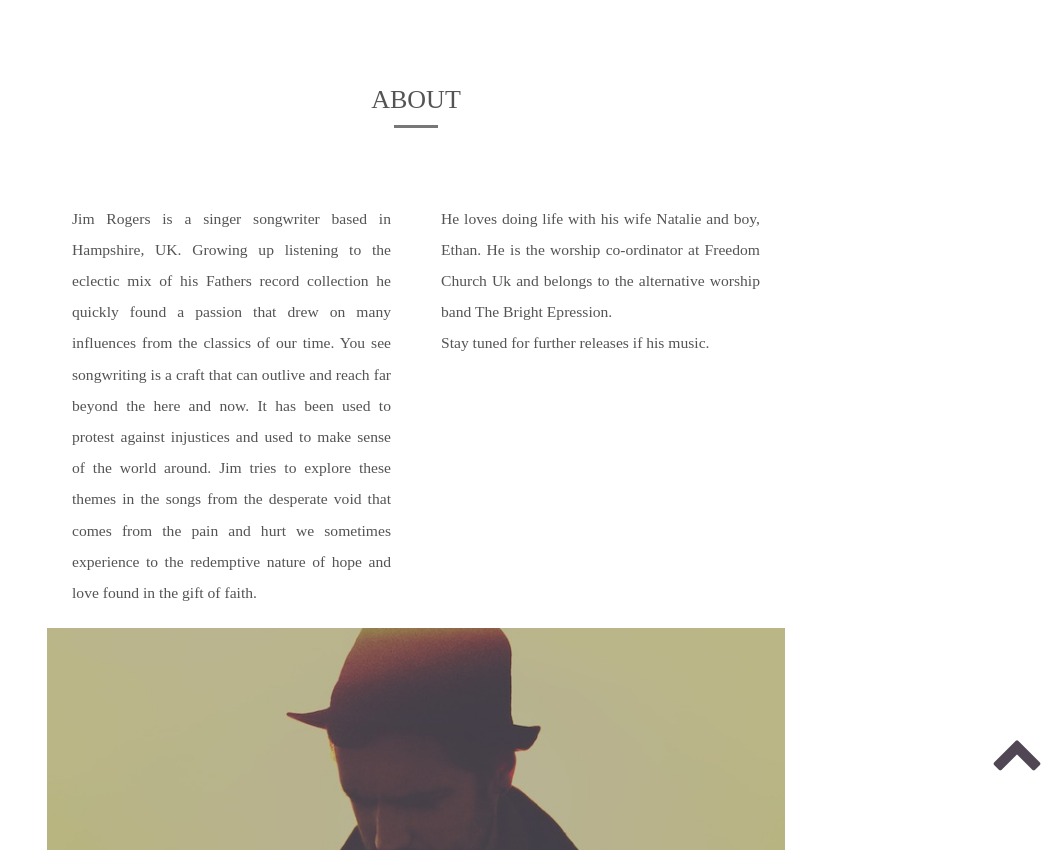
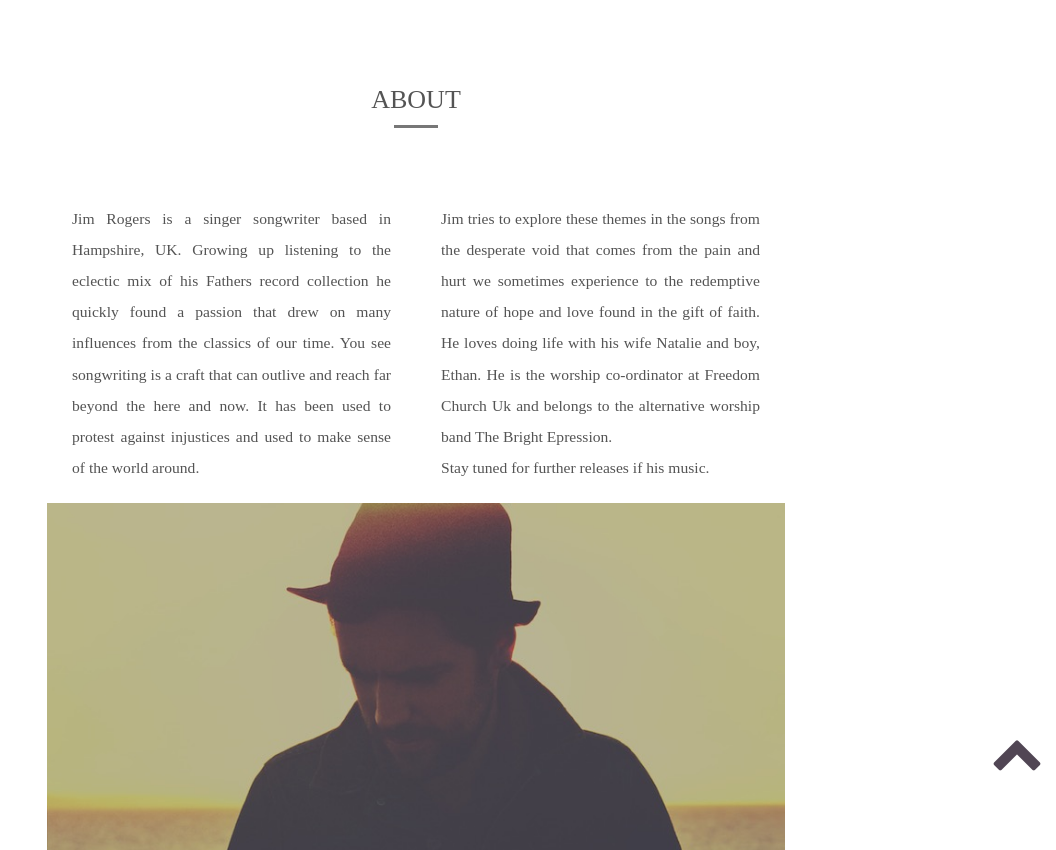
Before and after one commit to JimRogers/jimrogerswebsite, a Jekyll site: the page built from about/index.html, in a window 1280 px wide and 900 px high, scrolled down 254 px, cut to the strip 50-900 px from the top of the window. Shown: the whole strip, without its empty margins (224-1280 px from the left). Built offline with Jekyll 4.4.1, drawn with Linux system fonts in a browser that asks for light colours.

Commit message:
Add new layout for bio

```diff
--- a/_includes/about-section.html
+++ b/_includes/about-section.html
@@ -7,13 +7,13 @@
      <div id="about-text">
                  <p>Jim Rogers is a singer songwriter based in Hampshire, UK. Growing up listening to the eclectic mix of his Fathers record collection he quickly found a passion that drew on many influences from the classics of our time.
 
-                   You see songwriting is a craft that can outlive and reach far beyond the here and now. It has been used to protest against injustices and used to make sense of the world around. Jim tries to explore these themes in the songs from the desperate void that comes from the pain and hurt we sometimes experience to the redemptive nature of hope and love found in the gift of faith.</p>
+                   You see songwriting is a craft that can outlive and reach far beyond the here and now. It has been used to protest against injustices and used to make sense of the world around.</p>
      </div><!--end about text-->
     </div><!--end col md 6-->
 
     <div class="col-md-6">
       <div id="about-text">
-                  <p>He loves doing life with his wife Natalie and boy, Ethan. He is the worship co-ordinator at Freedom Church Uk and belongs to the alternative worship band The Bright Epression.
+                  <p>Jim tries to explore these themes in the songs from the desperate void that comes from the pain and hurt we sometimes experience to the redemptive nature of hope and love found in the gift of faith. He loves doing life with his wife Natalie and boy, Ethan. He is the worship co-ordinator at Freedom Church Uk and belongs to the alternative worship band The Bright Epression.
                     <br>
                     Stay tuned for further releases if his music.</p>
       </div><!--end about text-->
```
